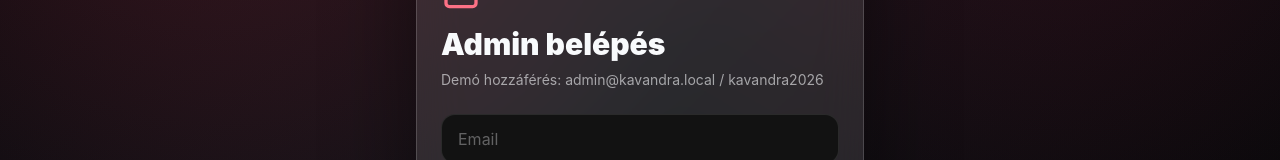
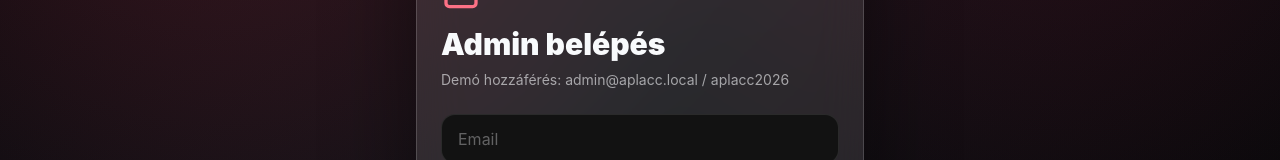
Before and after one commit to haaaver/Kavandra, a Next.js app: page /admin in a window 1280 px wide. Shown: the part 292-452 px from the top of the page. Built offline with nearby package versions, Linux system fonts and the light colour scheme.

Commit message:
admin changes

```diff
--- a/app/admin/page.tsx
+++ b/app/admin/page.tsx
@@ -19,7 +19,7 @@ export default function AdminPage() {
 
   const submit = (event: FormEvent<HTMLFormElement>) => {
     event.preventDefault();
-    if (email === "admin@kavandra.local" && password === "kavandra2026") {
+    if (email === "admin@aplacc.local" && password === "aplacc2026") {
       setLoggedIn(true);
       setError("");
       return;
@@ -37,7 +37,7 @@ export default function AdminPage() {
           </Link>
           <Lock className="h-10 w-10 text-basil" />
           <h1 className="mt-4 text-3xl font-black">Admin belépés</h1>
-          <p className="mt-2 text-sm text-ink/60">Demó hozzáférés: admin@kavandra.local / kavandra2026</p>
+          <p className="mt-2 text-sm text-ink/60">Demó hozzáférés: admin@aplacc.local / aplacc2026</p>
           <div className="mt-6 grid gap-3">
             <input className="rounded-button border border-white/10 bg-white/8 px-4 py-3 text-ink outline-none transition placeholder:text-ink/35 focus:border-rose-400 focus:bg-white/10" placeholder="Email" value={email} onChange={(event) => setEmail(event.target.value)} />
             <input className="rounded-button border border-white/10 bg-white/8 px-4 py-3 text-ink outline-none transition placeholder:text-ink/35 focus:border-rose-400 focus:bg-white/10" placeholder="Jelszó" type="password" value={password} onChange={(event) => setPassword(event.target.value)} />
--- a/components/HomeApp.tsx
+++ b/components/HomeApp.tsx
@@ -25,7 +25,7 @@ const faqs = [
   },
   {
     question: "Hol látható az admin felület?",
-    answer: "A /admin útvonalon. A demó belépés: admin@kavandra.local / kavandra2026."
+    answer: "A /admin útvonalon. A demó belépés: admin@aplacc.local / aplacc2026."
   }
 ];
 
```
Also changed, not shown: 2 other files (tests, documents, lock files or other folders).
